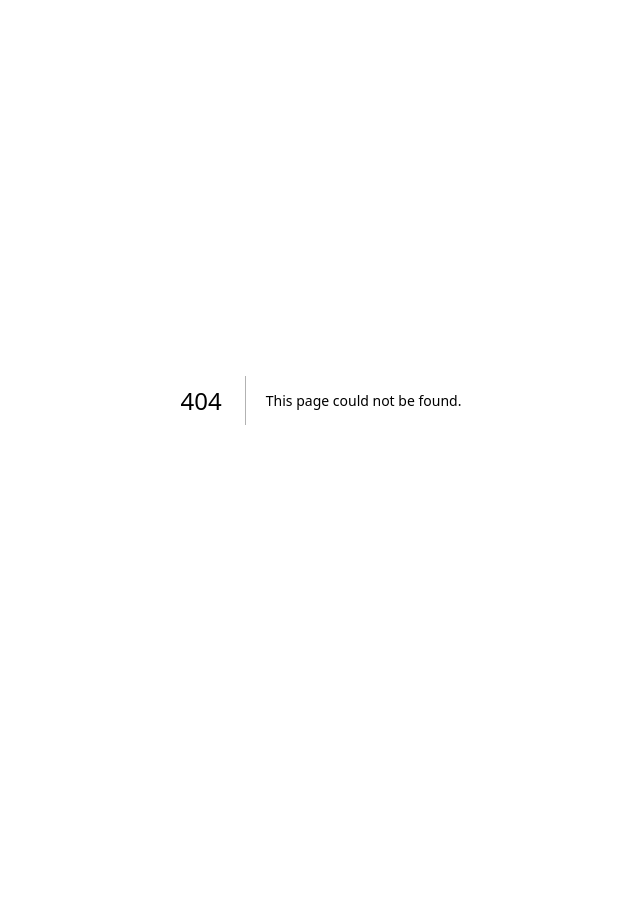
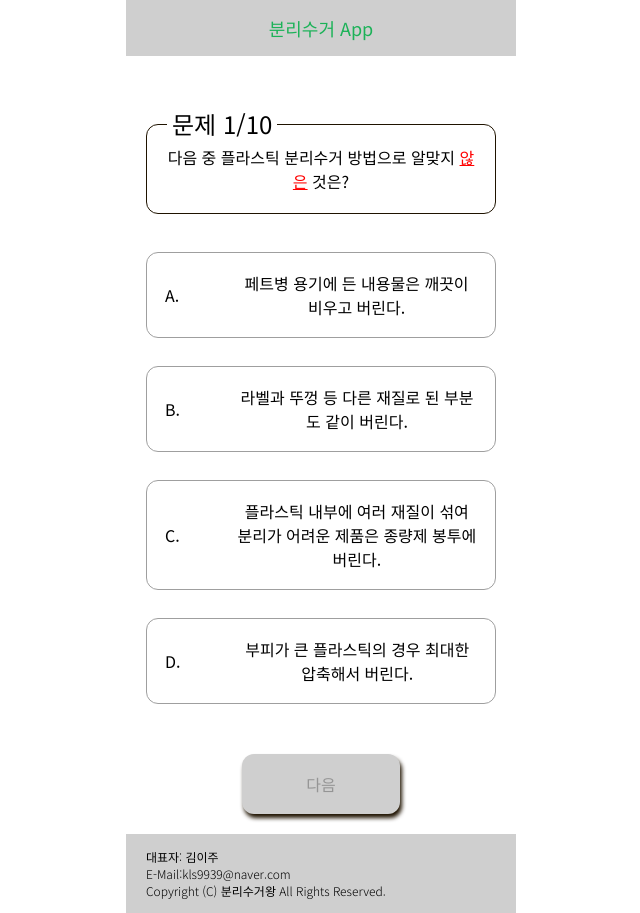
Before and after one commit to loco9939/recycling-app, a Next.js app: page /quiz in a window 1280 px wide. Before the commit this address had no page. Shown: the whole page, without its empty margins (319-959 px from the left). Before the commit the page ends 800 px from the top, so only its background shows below. Built offline with nearby package versions, Linux system fonts and the light colour scheme.

Commit message:
feat: 퀴즈 페이지 구현

```diff
--- /dev/null
+++ b/src/app/quiz/layout.module.css
@@ -0,0 +1,8 @@
+.main-layout {
+    width: 390px;
+    margin-inline: auto;
+    min-height: 100vh;
+
+    display: grid;
+    grid-template-rows: auto 1fr auto;
+  }
--- /dev/null
+++ b/src/app/quiz/layout.tsx
@@ -0,0 +1,13 @@
+import Header from "@/components/Header/Header";
+import style from "./layout.module.css";
+import Footer from "@/components/Footer/Footer";
+
+export default function Layout({ children }: { children: React.ReactNode }) {
+  return (
+    <div className={style["main-layout"]}>
+      <Header />
+      {children}
+      <Footer />
+    </div>
+  );
+}
--- /dev/null
+++ b/src/app/quiz/page.tsx
@@ -0,0 +1,33 @@
+"use client";
+
+import Choice from "@/components/Choice/Choice";
+import Problem from "@/components/Problem/Problem";
+import style from "./page.module.css";
+import { quiz } from "@/assets/quiz";
+import { useState } from "react";
+
+function Quiz() {
+  const [currentIndex, setCurrentIndex] = useState(0);
+  const [userAnswers, setUserAnswers] = useState<string[]>([]);
+
+  const moveNext = () => {
+    setCurrentIndex(currentIndex + 1);
+  };
+
+  const addUserAnswer = (key: string) => {
+    setUserAnswers([...userAnswers, key]);
+  };
+  return (
+    <main style={{ padding: "20px", textAlign: "center" }}>
+      <Problem quiz={quiz[currentIndex]} index={currentIndex} />
+
+      <Choice
+        quiz={quiz[currentIndex]}
+        moveNext={moveNext}
+        addUserAnswer={addUserAnswer}
+      />
+    </main>
+  );
+}
+
+export default Quiz;
```
Also changed, not shown: src/app/quiz/page.module.css (added).
